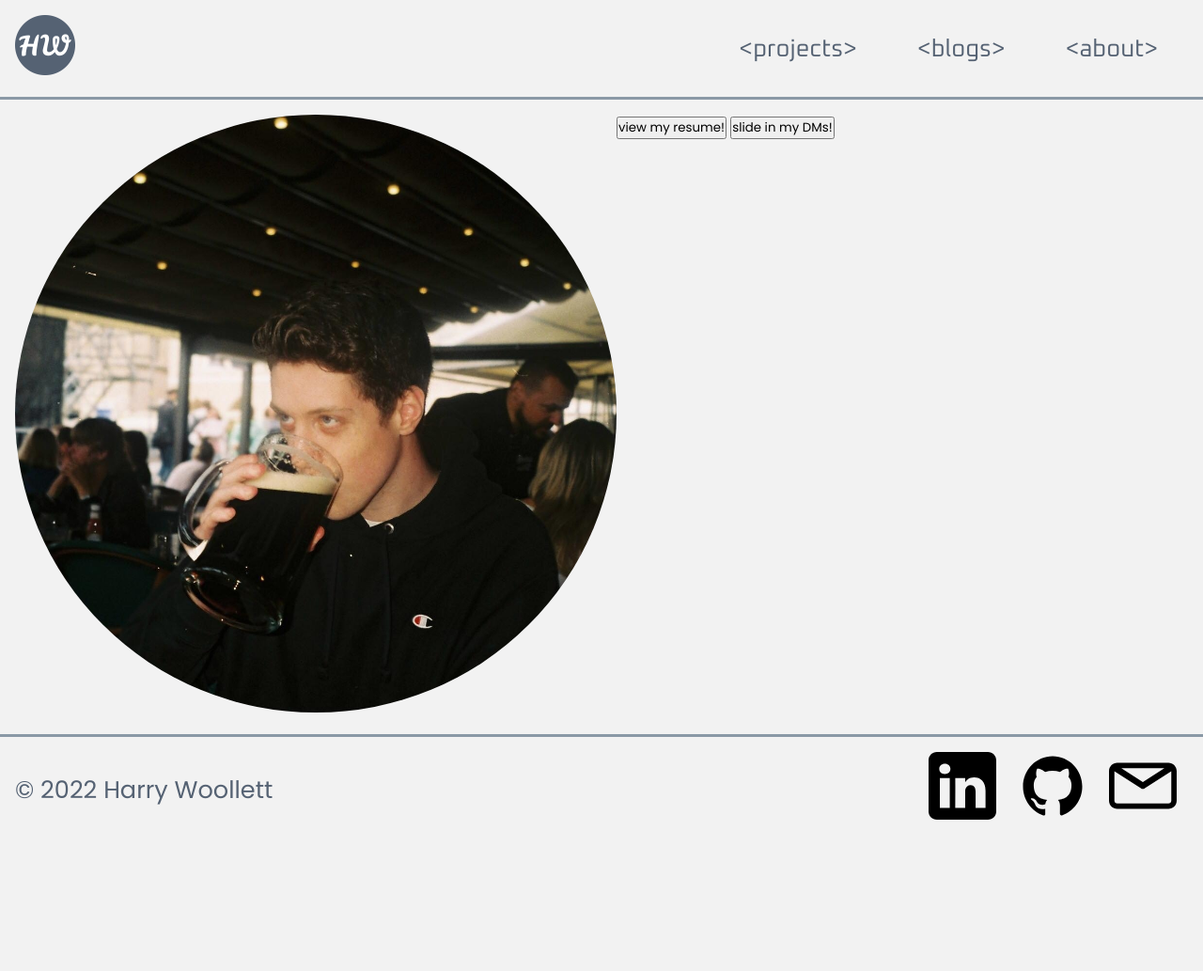
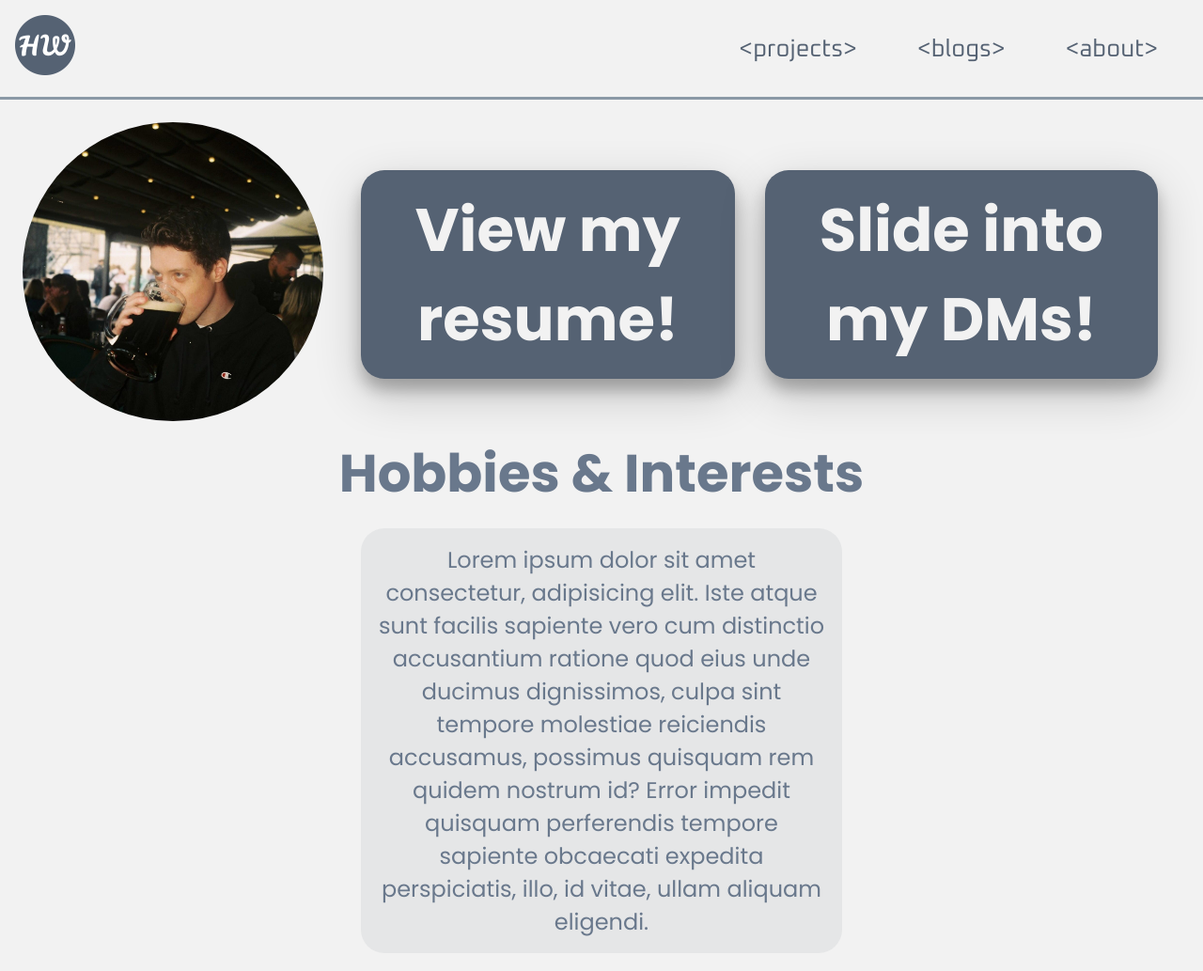
Before and after one commit to 2-Can/HarryWoollett_T1A2, a plain HTML site: page about.html in a window 1280 px wide. Shown: the top 1033 px of the page at 94% size. Before the commit the page ends 897 px from the top, so only its background shows below. Drawn offline with Linux system fonts and the light colour scheme.

Commit message:
completed breakpoints and 1.0 styling

```diff
--- a/about.html
+++ b/about.html
@@ -23,13 +23,17 @@
         <main>
             <div class="about-container">
                 <div class="about-img">
-                    <img src="images/harry.jpg" alt="">
+                    <img src="images/harry.jpg" alt="Harry drinking a beer">
                 </div>
                 <div class="about-contact">
-                    <button>view my resume!</button>
-                    <button>slide in my DMs!</button>
+                    <a href="resume.pdf"><button> View my resume!</button></a>
+                    <a href="mailto:harry.rw96@gmail.com" target="_blank"><button>Slide into my DMs!</button></a>
                 </div>
             </div>
+            <article class="hobbies">
+                <h2>Hobbies & Interests</h2>
+                <p>Lorem ipsum dolor sit amet consectetur, adipisicing elit. Iste atque sunt facilis sapiente vero cum distinctio accusantium ratione quod eius unde ducimus dignissimos, culpa sint tempore molestiae reiciendis accusamus, possimus quisquam rem quidem nostrum id? Error impedit quisquam perferendis tempore sapiente obcaecati expedita perspiciatis, illo, id vitae, ullam aliquam eligendi.</p>
+            </article>
         </main>
         <footer>
             <div class="footer">
--- a/style.css
+++ b/style.css
@@ -55,6 +55,10 @@ nav ul a {
     font-family: Oxanium;
     text-decoration: none;
     color: #556273;
+}
+
+nav ul a:hover {
+    color: #8a99a6;
 }
 
 /* main */
@@ -213,11 +217,63 @@ main {
 
 .about-container {
     display: flex;
+    flex-direction: column;
+    margin: auto;
+    font-size: 0.8rem;
 }
 
 .about-img img{
     width: 50vw;
     border-radius: 50%;
+    margin: 0.5rem;
+}
+
+.about-container p {
+    background-color: #55627315;
+    border-radius: 25px;
+    padding: 0.8rem;
+}
+
+.about-contact {
+    display: flex;
+    justify-content: space-evenly;
+    margin: 1rem;
+}
+
+.about-contact button {
+    padding: 1rem;
+    margin: 1rem;
+    font-weight: 700;
+    background-color: #556273;
+    color: #F2F2F2;
+    border-radius: 25px;
+    transition-duration: 0.4s;
+    border:none;
+    box-shadow: 0 12px 16px 0 rgba(0,0,0,0.24), 0 17px 50px 0 rgba(0,0,0,0.19);
+}
+
+.about-contact button:hover {
+    background-color: #f2f2f2;
+    color: #556273;
+    box-shadow: 0 12px 16px 0 rgba(0,0,0,0.24), 0 17px 50px 0 rgba(0,0,0,0.19);
+}
+
+.about-contact a {
+    text-decoration: none;
+    color: inherit;
+}
+
+.hobbies {
+    display: flex;
+    flex-direction: column;
+    align-items: center;
+}
+
+.hobbies p {
+    background-color: #55627315;
+    border-radius: 25px;
+    margin: 1rem;
+    padding: 1rem;
 }
 
 /* ipad media query */
@@ -258,6 +314,22 @@ main {
 
     .blog p {
         font-size: 1rem;
+    }
+
+    .about-container {
+        flex-direction: row;
+    }
+
+    .about-img img{
+        width: 30vw;
+    }
+
+    .about-contact button {
+        font-size: 2rem;
+    }
+
+    .hobbies p {
+        font-size: 1.5rem;
     }
 
 }
@@ -348,4 +420,27 @@ main {
     .blogarticle p {
         width: 40vw;
     }
+
+    .about-container {
+        flex-direction: row;
+        align-items: center;
+        justify-content: space-evenly;
+    }
+
+    .about-img img{
+        width: 25vw;
+    }
+
+    .about-contact button {
+        font-size: 4rem;
+    }
+
+    .hobbies h2 {
+        font-size: 3.5rem;
+    }
+
+    .hobbies p {
+        font-size: 1.5rem;
+        width: 40vw;
+    }
 }
```
Also changed, not shown: index.html (+1 -1 lines), 2 other files.
